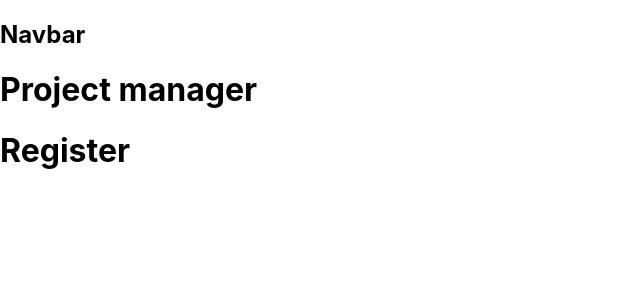
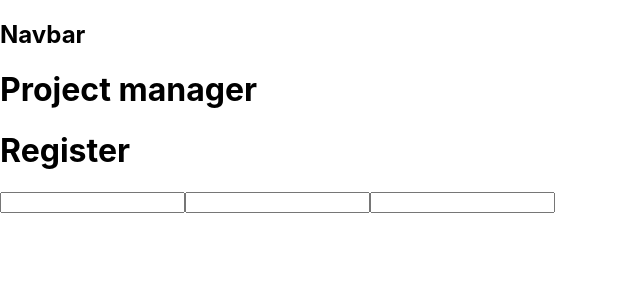
Before and after one commit to venoblin/teamhub-frontend, a React (Create React App) app: page /register in a window 1280 px wide. Shown: the top 300 px of the page, without its empty margins (0-640 px from the left). Built offline with nearby package versions, Linux system fonts and the light colour scheme.

Commit message:
Added form and blank inputs

```diff
--- a/src/components/routes/Register.tsx
+++ b/src/components/routes/Register.tsx
@@ -4,6 +4,12 @@ const Register = () => {
   return (
     <div className='Register'>
       <h1>Register</h1>
+
+      <form>
+        <input type='text' />
+        <input type='text' />
+        <input type='text' />
+      </form>
     </div>
   )
 }
```
